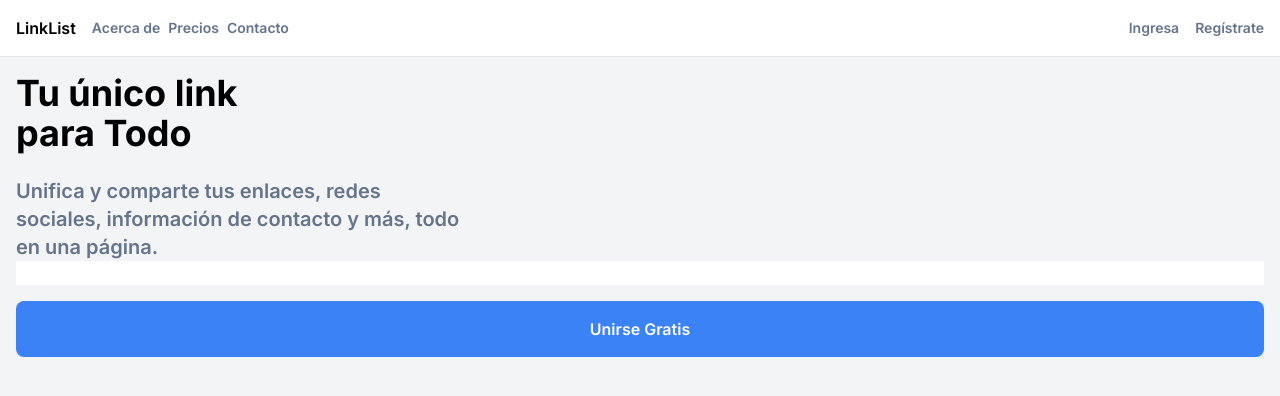
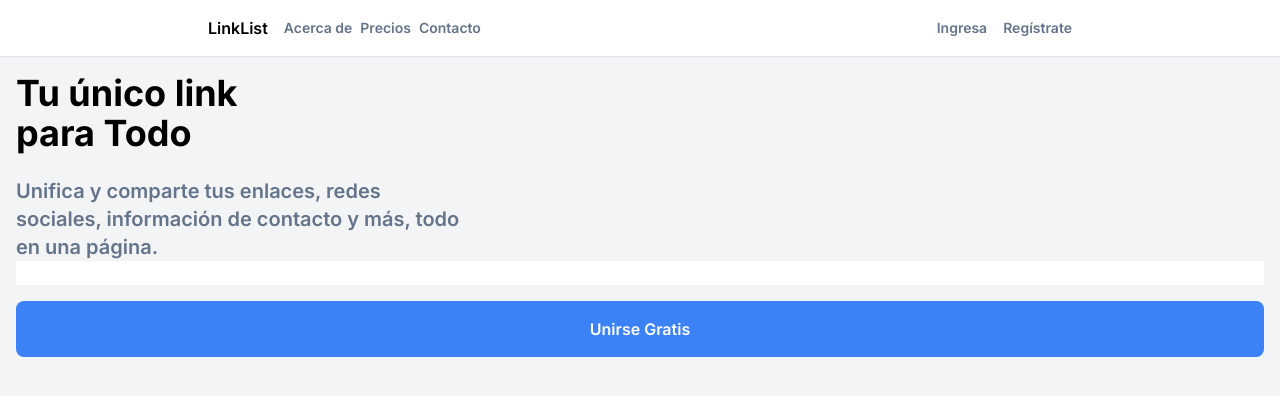
Before and after one commit to ravenbbs/linkly, a Next.js app: page / in a window 1280 px wide. Shown: the top 396 px of the page. Built offline with nearby package versions, Linux system fonts and the light colour scheme.

Commit message:
Header component style

```diff
--- a/src/components/Header.js
+++ b/src/components/Header.js
@@ -2,10 +2,10 @@ import Link from "next/link";
 
 export default function Header() {
   return (
-    <header className="font-semibold bg-white border-b flex justify-between p-4">
+    <header className="font-semibold bg-white border-b  py-4">
+      <div className="max-w-4xl flex justify-between mx-auto px-4">
         <div className="flex gap-4">
           <Link href={"/"}>LinkList</Link>
-
           <nav className="flex items-center gap-2 text-slate-500 text-sm">
             <Link href={"/about"}>Acerca de</Link>
             <Link href={"/pricing"}>Precios</Link>
@@ -16,6 +16,7 @@ export default function Header() {
           <Link href={"/login"}>Ingresa</Link>
           <Link href={"/register"}>Regístrate</Link>
         </div>
+      </div>
     </header>
   );
 }
```
Lines whose indentation alone changed are shown as unchanged.
